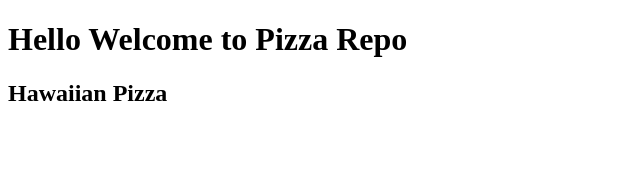
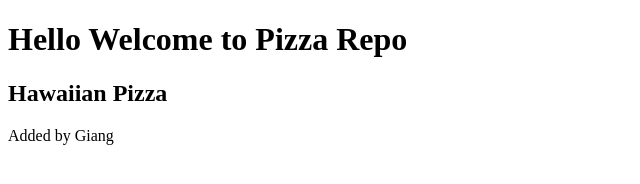
Before and after one commit to jinzne/pizza, a plain HTML site: page index.html in a window 1280 px wide. Shown: the whole page, without its empty margins (0-640 px from the left). Drawn offline with Linux system fonts and the light colour scheme.

Commit message:
Giang added

```diff
--- a/index.html
+++ b/index.html
@@ -7,5 +7,6 @@
 <body>
 <h1>Hello Welcome to Pizza Repo</h1>
 <h2>Hawaiian Pizza</h2>
+<p>Added by Giang</p>
 </body>
 </html>
```
